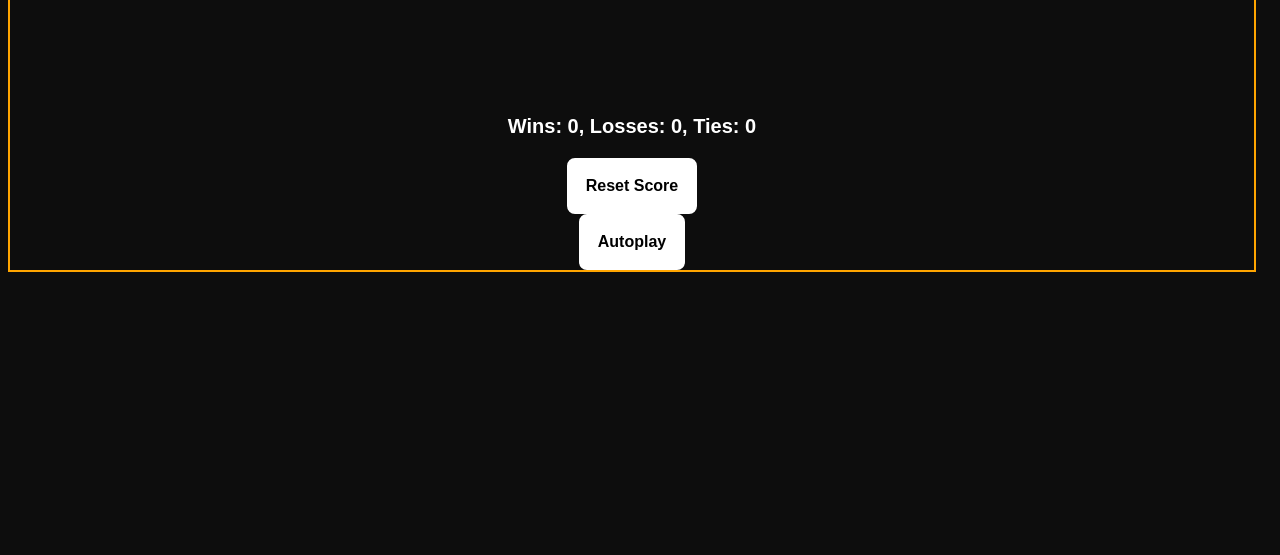
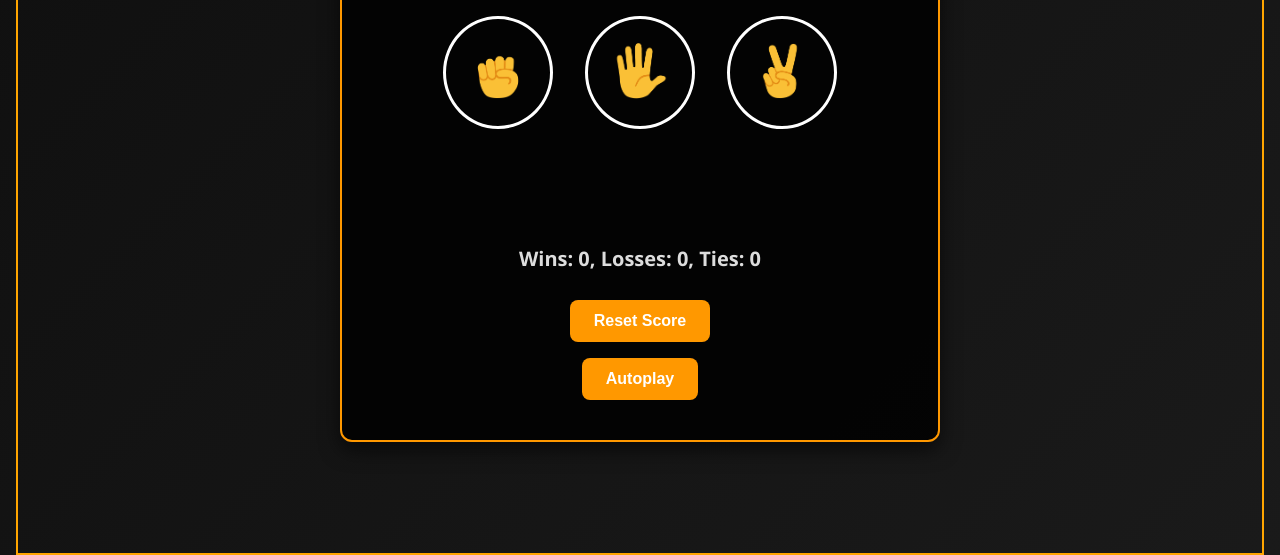
Before and after one commit to Phantom-rv7/rps, a plain HTML site: page index.html in a window 1280 px wide. Shown: the part 245-800 px from the top of the page. Drawn offline with Linux system fonts and the light colour scheme.

Commit message:
Update HTML, CSS, and JS

```diff
--- a/style.css
+++ b/style.css
@@ -102,3 +102,127 @@ h1{
     justify-content: center;
     align-items: center;
   }
+
+
+
+}
+
+
+
+
+*,
+::after,
+::before {
+  box-sizing: border-box;
+}
+
+html, body {
+  margin: 0;
+  padding: 0;
+  font-family: "Segoe UI", Arial, sans-serif;
+  background: linear-gradient(135deg, #0f0f0f, #1a1a1a);
+  color: #fff;
+  min-height: 100vh;
+  display: flex;
+  justify-content: center;
+  align-items: center;
+}
+
+.contain {
+  text-align: center;
+  padding: 2rem;
+  border: 2px solid #ff9800;
+  border-radius: 12px;
+  background: rgba(0,0,0,0.85);
+  box-shadow: 0 8px 20px rgba(0,0,0,0.6);
+  max-width: 600px;
+  width: 90%;
+}
+
+h1 {
+  font-size: 2.5rem;
+  font-weight: bold;
+  margin-bottom: 2rem;
+  color: #ff9800;
+  text-shadow: 2px 2px 6px rgba(0,0,0,0.5);
+}
+
+.btn-contain {
+  display: flex;
+  justify-content: center;
+  gap: 2rem;
+  flex-wrap: wrap;
+  margin-bottom: 2rem;
+}
+
+button {
+  background: transparent;
+  border: 3px solid #fff;
+  border-radius: 50%;
+  padding: 1.5rem;
+  cursor: pointer;
+  transition: all 0.3s ease;
+}
+
+button img {
+  height: 3.5rem;
+}
+
+button:hover {
+  background: #ff9800;
+  border-color: #ff9800;
+  transform: scale(1.1);
+}
+
+.reset-btn,
+.autobtn {
+  background: #ff9800;
+  color: #fff;
+  font-size: 1rem;
+  font-weight: bold;
+  border-radius: 8px;
+  padding: 0.75em 1.5em;
+  margin: 0.5rem;
+  border: none;
+  cursor: pointer;
+  transition: background 0.3s ease;
+}
+
+.reset-btn:hover,
+.autobtn:hover {
+  background: #e68900;
+}
+
+.js-result {
+  font-size: 2rem;
+  font-weight: bold;
+  margin-top: 1rem;
+  color: #4caf50;
+}
+
+.js-moves,
+.js-score {
+  font-size: 1.25rem;
+  font-weight: bold;
+  margin-top: 0.5rem;
+  color: #ddd;
+}
+
+/* Responsive adjustments */
+@media (max-width: 500px) {
+  h1 {
+    font-size: 2rem;
+  }
+
+  .btn-contain {
+    gap: 1.5rem;
+  }
+
+  button {
+    padding: 1rem;
+  }
+
+  button img {
+    height: 2.5rem;
+  }
+}
```
